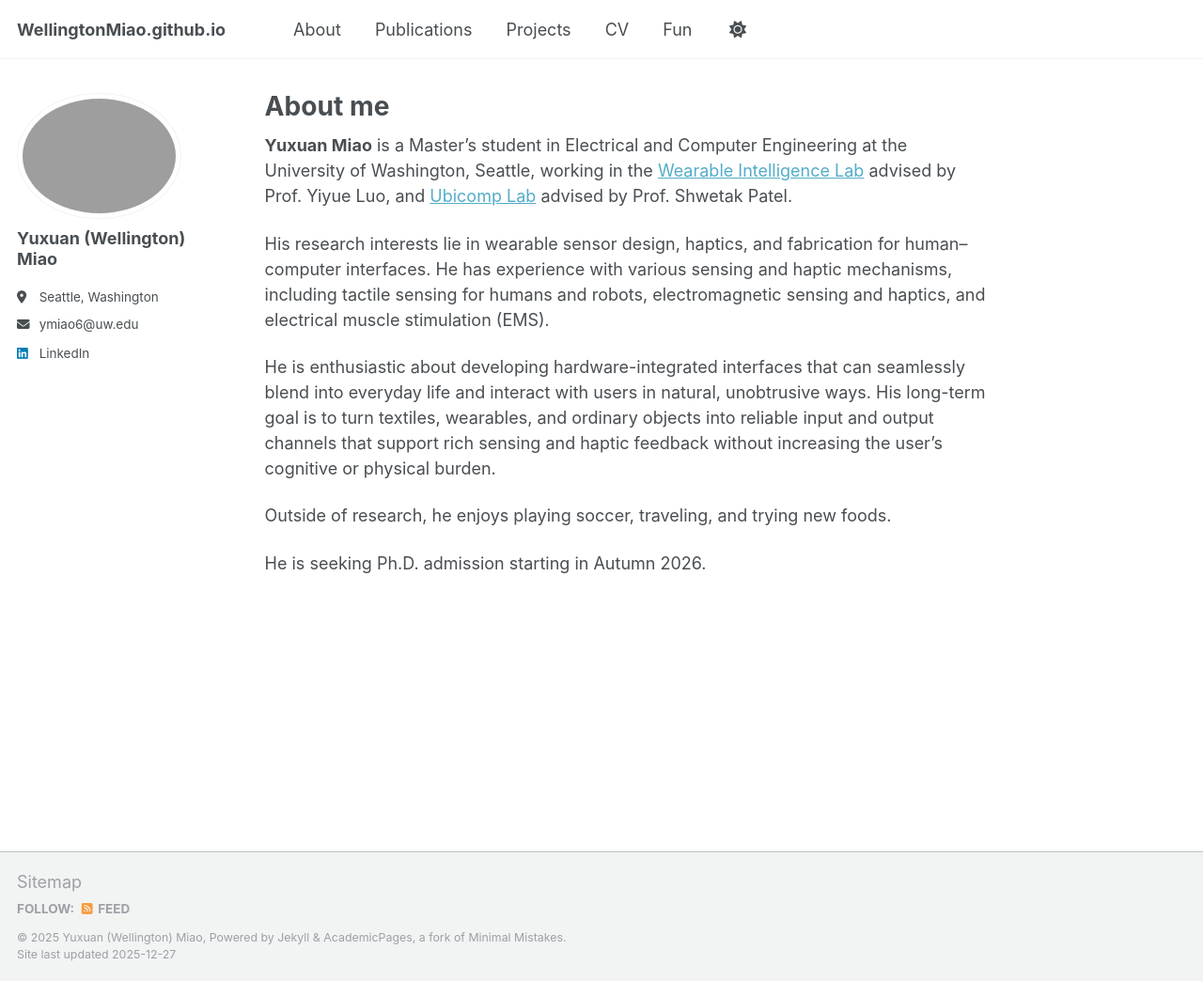
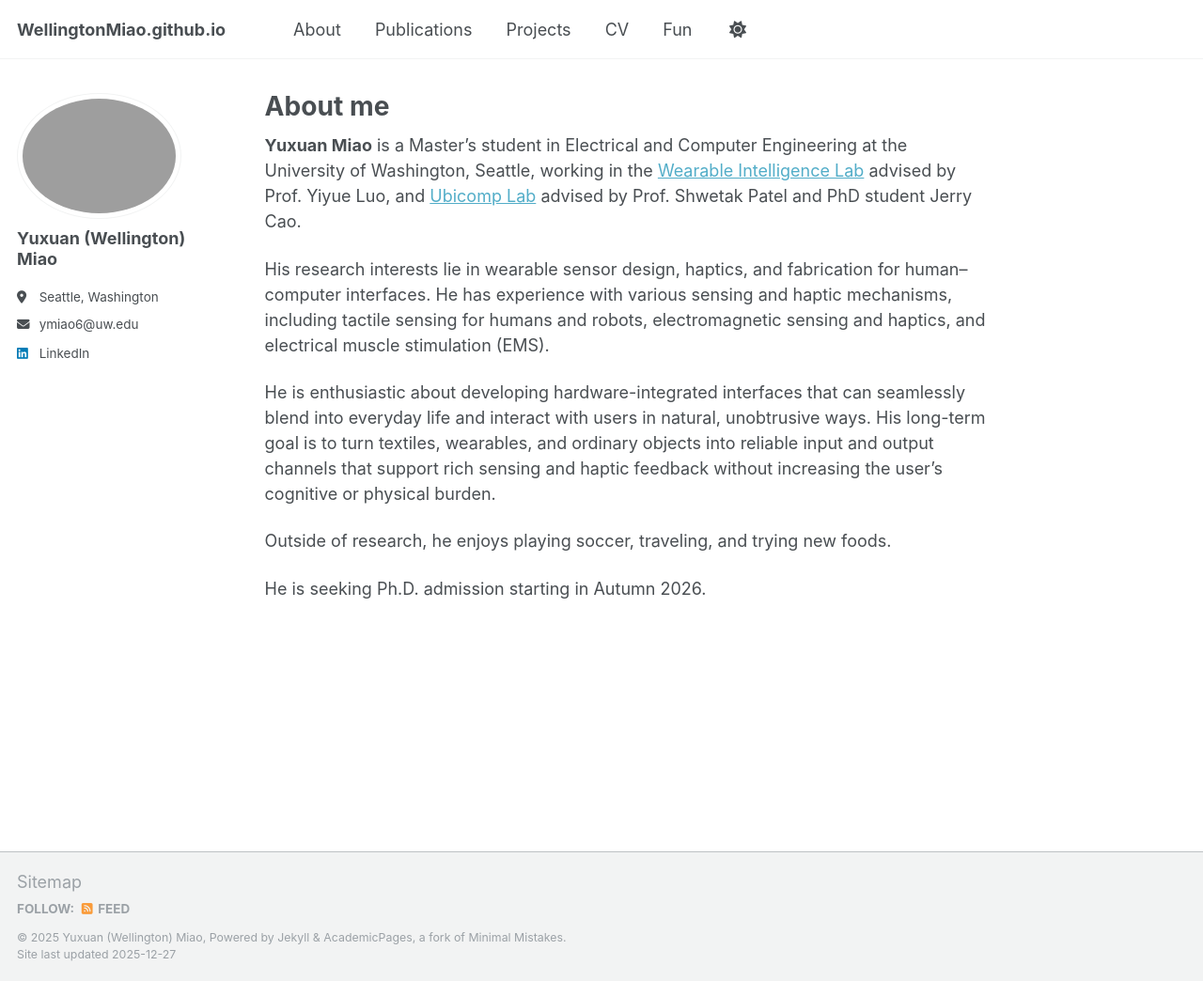
Before and after one commit to WellingtonMiao/WellingtonMiao.github.io, a Jekyll site: the page built from _pages/about.md, in a window 1280 px wide and 1044 px high. Shown: the whole window at 94% size. Built offline with Jekyll 4.4.1, drawn with Linux system fonts in a browser that asks for light colours; a script that is not in the unit is left out.

Commit message:
Update about.md

```diff
--- a/_pages/about.md
+++ b/_pages/about.md
@@ -7,7 +7,7 @@
   - /about.html
 ---
 
-**Yuxuan Miao** is a Master's student in Electrical and Computer Engineering at the University of Washington, Seattle, working in the <a href="https://yyueluo.com/group.html" target="_blank" rel="noopener noreferrer">Wearable Intelligence Lab</a> advised by Prof. Yiyue Luo, and <a href="https://ubicomplab.cs.washington.edu/" target="_blank" rel="noopener noreferrer">Ubicomp Lab</a> advised by Prof. Shwetak Patel.
+**Yuxuan Miao** is a Master's student in Electrical and Computer Engineering at the University of Washington, Seattle, working in the <a href="https://yyueluo.com/group.html" target="_blank" rel="noopener noreferrer">Wearable Intelligence Lab</a> advised by Prof. Yiyue Luo, and <a href="https://ubicomplab.cs.washington.edu/" target="_blank" rel="noopener noreferrer">Ubicomp Lab</a> advised by Prof. Shwetak Patel and PhD student Jerry Cao.
 
 His research interests lie in wearable sensor design, haptics, and fabrication for human–computer interfaces. He has experience with various sensing and haptic mechanisms, including tactile sensing for humans and robots, electromagnetic sensing and haptics, and electrical muscle stimulation (EMS).
 
```
